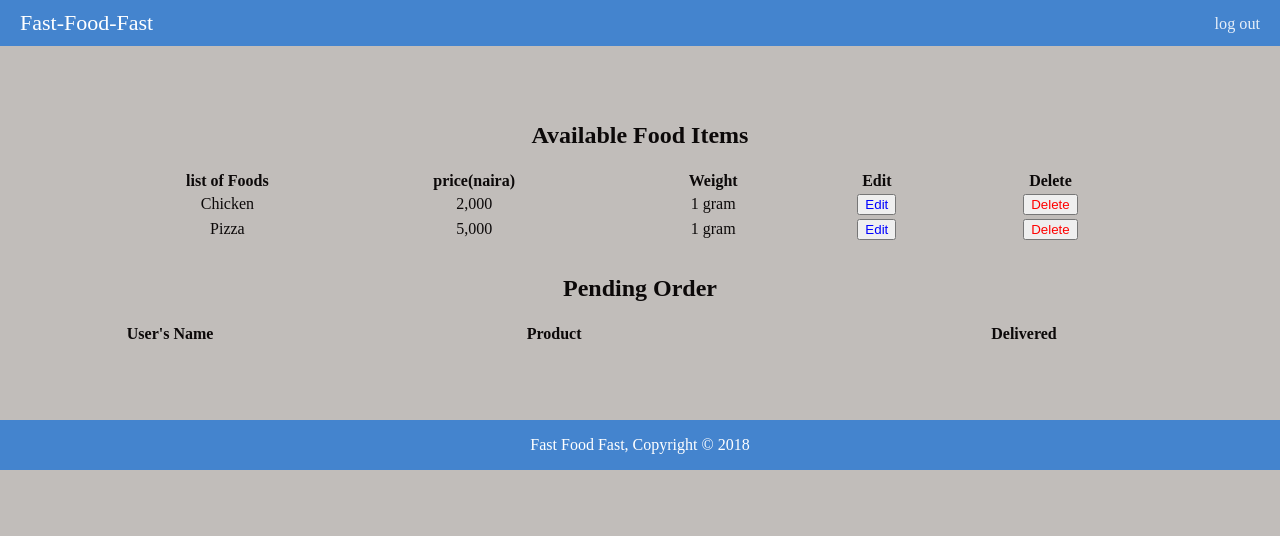
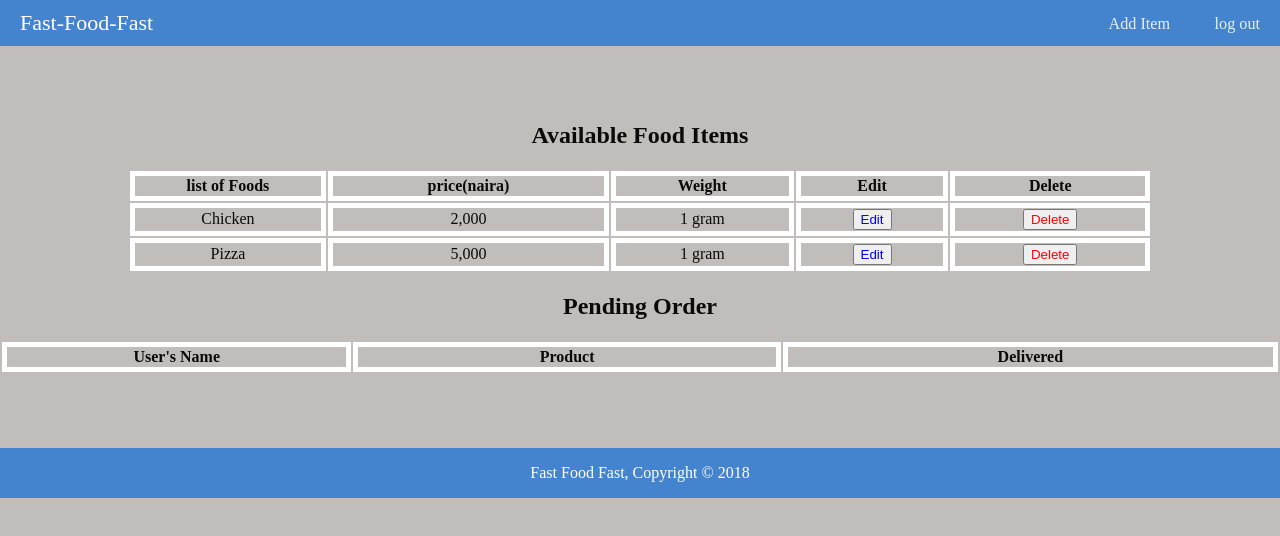
Before and after one commit to chibytez/Fast-Food-Fast, a plain HTML site: page UI/createMenu.html in a window 1280 px wide. Drawn offline with Linux system fonts and the light colour scheme.

Commit message:
edited the admin page

```diff
--- a/UI/createMenu.html
+++ b/UI/createMenu.html
@@ -26,6 +26,7 @@
                       <input type="checkbox" id="menu-check">
                       <div class="menu-links-right">
 
+                        <a href="addItem.html">Add Item</a>
                         <a href="index.html">log out</a>
                       </div>
                     </div>
@@ -66,32 +67,7 @@
 
     </tr>
 
-    <tr>
-        <td></td>
-        <td></td>
-    <td></td>
-    <td></td>
-    <td></td>
 
-    </tr>
-
-    <tr>
-        <td></td>
-        <td></td>
-    <td></td>
-    <td></td>
-    <td></td>
-
-    </tr>
-
-    <tr>
-        <td></td>
-        <td></td>
-    <td></td>
-    <td></td>
-    <td></td>
-
-</tr>
 
 </table>
 </div>
--- a/UI/css/createmenu.css
+++ b/UI/css/createmenu.css
@@ -21,9 +21,6 @@ body{
 #header {
     padding-top: 70px;
     clear:both;
-    background-color: #c1bdba;
-    background-position:center;
-    background-size:cover;
     color:rgb(12, 9, 9);
     height:100%;
     text-align:center;
@@ -39,6 +36,8 @@ table{
   th, td{
       text-align: center;
        width: 16.6px;
+       border: solid white;
+       border-width: 5px;
    }
 
    .complete{
```
